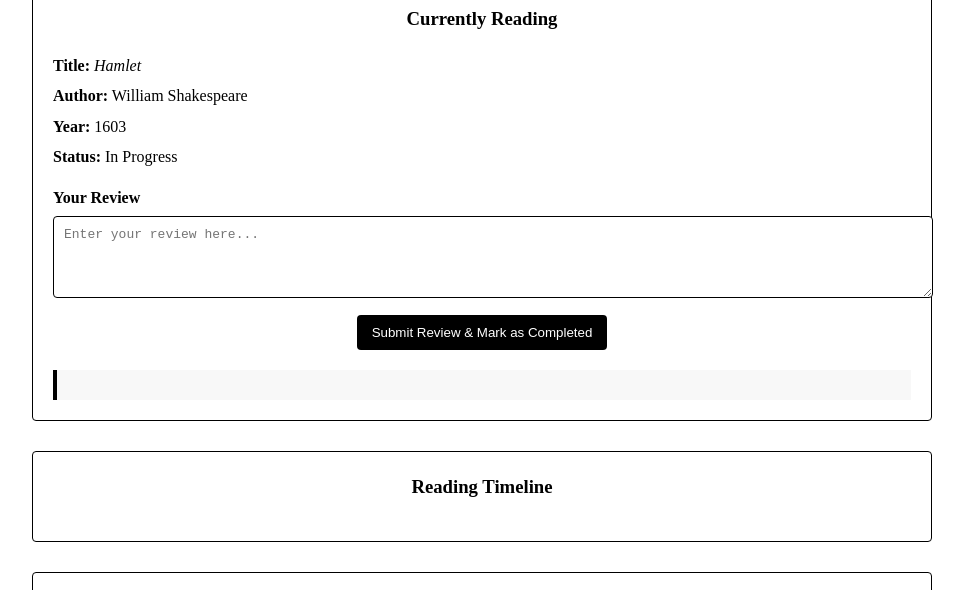
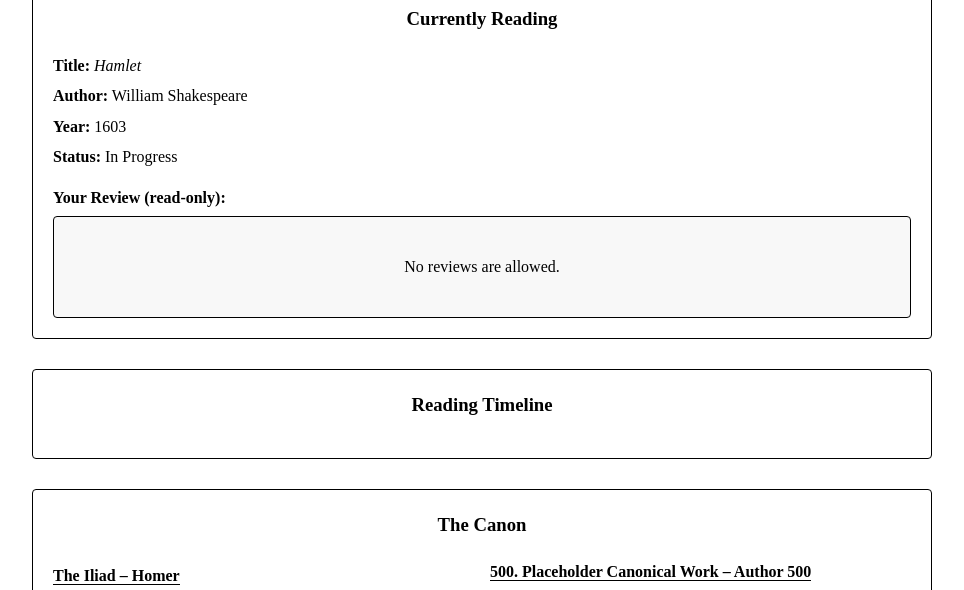
Before and after one commit to jc252/Joelcordon.com2, a plain HTML site: page reading.html in a window 1280 px wide. Shown: the part 146-736 px from the top of the page, without its empty margins (158-1122 px from the left). Drawn offline with Linux system fonts and the light colour scheme.

Commit message:
Add files via upload

```diff
--- a/reading.html
+++ b/reading.html
@@ -1,3 +1,4 @@
+
 <!DOCTYPE html>
 <html lang="en">
 <head>
@@ -53,7 +54,7 @@
     .book-entry p strong {
       font-weight: bold;
     }
-    /* Review Section */
+    /* Review Section (Read-Only) */
     .review-section {
       margin-top: 15px;
     }
@@ -62,35 +63,18 @@
       font-weight: bold;
       margin-bottom: 5px;
     }
-    #review-text {
-      width: 100%;
+    /* Instead of input fields, we simply display a static review message */
+    .review-static {
       padding: 10px;
       border: 1px solid #000;
       border-radius: 4px;
+      background-color: #f8f8f8;
+      color: #000;
       font-size: 1em;
-      margin-bottom: 10px;
-      resize: vertical;
-      background-color: #fff;
-      color: #000;
-    }
-    #submit-review {
-      display: block;
-      margin: 0 auto;
-      padding: 10px 15px;
-      background-color: #000;
-      color: #fff;
-      border: none;
-      border-radius: 4px;
-      cursor: pointer;
-    }
-    #submit-review:hover {
-      background-color: #333;
-    }
-    .review-output {
-      margin-top: 20px;
-      padding: 15px;
-      background-color: #f8f8f8;
-      border-left: 4px solid #000;
+      min-height: 80px;
+      display: flex;
+      align-items: center;
+      justify-content: center;
     }
     /* Timeline Styles */
     #timeline {
@@ -159,23 +143,23 @@
       <p><strong>Year:</strong> 1603</p>
       <p><strong>Status:</strong> In Progress</p>
       <div class="review-section">
-        <label for="review-text">Your Review</label>
-        <textarea id="review-text" rows="4" placeholder="Enter your review here..."></textarea>
-        <button id="submit-review">Submit Review &amp; Mark as Completed</button>
+        <label>Your Review (read-only):</label>
+        <div class="review-static">
+          No reviews are allowed.
+        </div>
       </div>
-      <div class="review-output" id="review-output"></div>
     </section>
   </div>
 
-  <!-- Timeline Visualization -->
+  <!-- Timeline Visualization (Manual Updates Only) -->
   <div id="timeline-container">
     <h3>Reading Timeline</h3>
     <ul id="timeline">
-      <!-- Timeline entries will appear here -->
+      <!-- Timeline entries (if any) will appear here. You can update this manually in the code. -->
     </ul>
   </div>
 
-  <!-- Canon List (1000 Canonical Works: First 100 Curated) -->
+  <!-- The Canon List (1000 Canonical Works: First 100 Curated) -->
   <div id="canon-container">
     <h3>The Canon</h3>
     <ul id="canon-list">
@@ -184,15 +168,13 @@
   </div>
 
   <script>
-    // Helper function to format dates as "Mon DD, YYYY"
+    // Helper: Format a date as "Mon DD, YYYY"
     function formatDate(date) {
       const options = { year: 'numeric', month: 'short', day: 'numeric' };
       return date.toLocaleDateString(undefined, options);
     }
 
-    // Define curated works for the first 100 titles.
-    // Categories (in order):
-    // 1. Canonical Literature (17 items)
+    // Define curated works for the first 100 titles, divided equally among 6 categories.
     const literature = [
       "The Iliad – Homer",
       "The Odyssey – Homer",
@@ -212,7 +194,6 @@
       "The Great Gatsby – F. Scott Fitzgerald",
       "One Hundred Years of Solitude – Gabriel García Márquez"
     ];
-    // 2. Philosophy (17 items)
     const philosophy = [
       "The Republic – Plato",
       "The Symposium – Plato",
@@ -232,7 +213,6 @@
       "On Duties – Cicero",
       "Letters to Lucilius – Seneca"
     ];
-    // 3. Economics (17 items)
     const economics = [
       "The Wealth of Nations – Adam Smith",
       "The Theory of Moral Sentiments – Adam Smith",
@@ -252,7 +232,6 @@
       "Principles of Economics – Alfred Marshall",
       "Man, Economy, and State – Murray Rothbard"
     ];
-    // 4. Political Theory (17 items)
     const politics = [
       "The Prince – Niccolò Machiavelli",
       "Discourses on Livy – Niccolò Machiavelli",
@@ -270,9 +249,8 @@
       "The Social Contract – Jean‑Jacques Rousseau",
       "On the Law of War and Peace – Hugo Grotius",
       "Two Concepts of Liberty – Isaiah Berlin",
-      "Cato's Letters – John Trenchard and Thomas Gordon"
+      "Cato's Letters – John Trenchard & Thomas Gordon"
     ];
-    // 5. Christianity (16 items)
     const christianity = [
       "The Bible – King James Version",
       "The City of God – Augustine",
@@ -287,11 +265,10 @@
       "The Sayings of the Desert Fathers – Anonymous",
       "The Bondage of the Will – Martin Luther",
       "Theologia Germanica – Anonymous",
-      "Cato's Letters (as Christian moral treatises) – Trenchard & Gordon",  // Optional duplication if needed, but we'll include one variant
       "Confessions of Saint Patrick – Saint Patrick",
-      "Lives of the Saints – Alban Butler"
+      "Lives of the Saints – Alban Butler",
+      "On the Incarnation – Athanasius"
     ];
-    // 6. Artificial Intelligence (16 items)
     const ai = [
       "Computing Machinery and Intelligence – A.M. Turing",
       "Cybernetics – Norbert Wiener",
@@ -311,9 +288,9 @@
       "The Master Algorithm – Pedro Domingos"
     ];
 
-    // Concatenate all curated arrays in order
+    // Concatenate the curated arrays (ensure the total is 100 titles)
     const curatedWorks = literature.concat(philosophy, economics, politics, christianity, ai);
-    // Verify length is 17+17+17+17+16+16 = 100.
+    // Verify: literature (17) + philosophy (17) + economics (17) + politics (17) + christianity (16) + ai (16) = 100
 
     // Create final canon array of 1000 items.
     const totalCanonItems = 1000;
@@ -322,14 +299,13 @@
       finalCanonWorks.push(`${i}. Placeholder Canonical Work – Author ${i}`);
     }
 
-    // Generate canon list items in the DOM
+    // Generate canon list items in the DOM from finalCanonWorks.
     const canonListEl = document.getElementById("canon-list");
     finalCanonWorks.forEach((title) => {
       const li = document.createElement("li");
       const a = document.createElement("a");
       a.href = "#";
       a.className = "canon-item";
-      // Use the text before the dash as the data attribute (work title)
       const workTitle = title.split(" – ")[0];
       a.setAttribute("data-book", workTitle);
       a.textContent = title;
@@ -337,44 +313,9 @@
       canonListEl.appendChild(li);
     });
 
-    // Handle review submission and timeline update
-    document.getElementById("submit-review").addEventListener("click", function() {
-      const reviewText = document.getElementById("review-text").value.trim();
-      const reviewOutput = document.getElementById("review-output");
-
-      if (!reviewText) {
-        reviewOutput.innerHTML = "<p>Please enter your review before submitting.</p>";
-        return;
-      }
-
-      // Display the review in the widget
-      reviewOutput.innerHTML = "<h4>Your Review:</h4><p>" + reviewText + "</p>";
-
-      // Create a timeline entry using the current date
-      const currentDate = new Date();
-      const formattedDate = formatDate(currentDate);
-
-      // For demonstration, assume the current book is "Hamlet"
-      const bookTitle = "Hamlet";
-
-      const timelineItem = document.createElement("li");
-      timelineItem.className = "timeline-item";
-      timelineItem.setAttribute("data-book", bookTitle);
-      timelineItem.innerHTML = `
-        <div class="timeline-date">${formattedDate}</div>
-        <div class="timeline-content">
-          <h4>${bookTitle} (1603)</h4>
-          <p><strong>Review:</strong> ${reviewText}</p>
-        </div>
-      `;
-
-      document.getElementById("timeline").appendChild(timelineItem);
-
-      // Clear the review input
-      document.getElementById("review-text").value = "";
-    });
-
-    // Clicking a canon item scrolls to its timeline entry (if available)
+    // Timeline: (Review submission is now removed so that no reviews are allowed.)
+    // For demonstration, we provide a function to add timeline entries manually (this code is kept but not exposed).
+    // Clicking a canon item scrolls to its timeline entry if available.
     document.addEventListener("click", function(e) {
       if (e.target && e.target.matches(".canon-item")) {
         e.preventDefault();
@@ -390,7 +331,7 @@
           }
         });
         if (!found) {
-          alert("No review for " + book + " yet.");
+          alert("No timeline entry for " + book + " exists.");
         }
       }
     });
```
